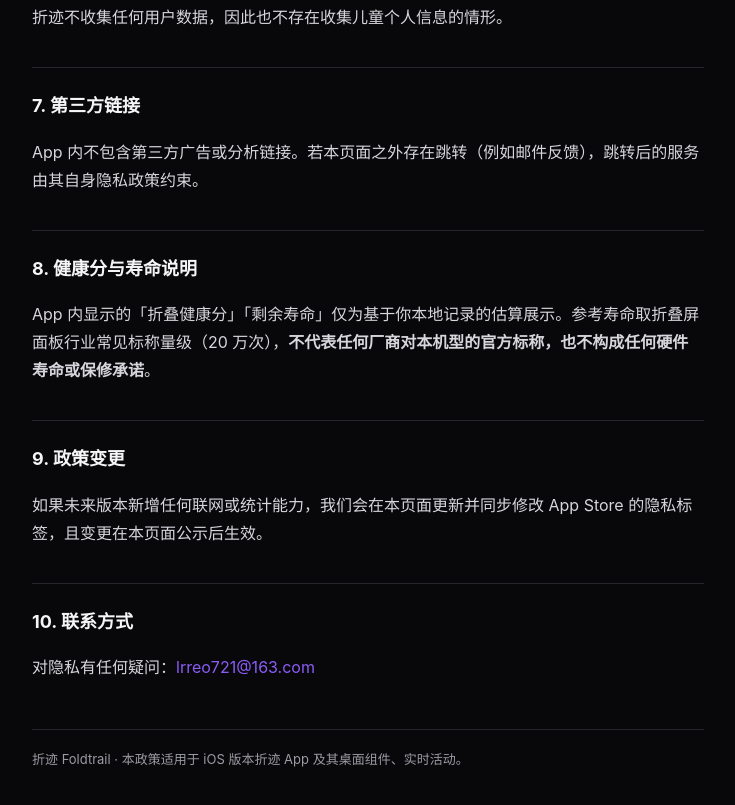
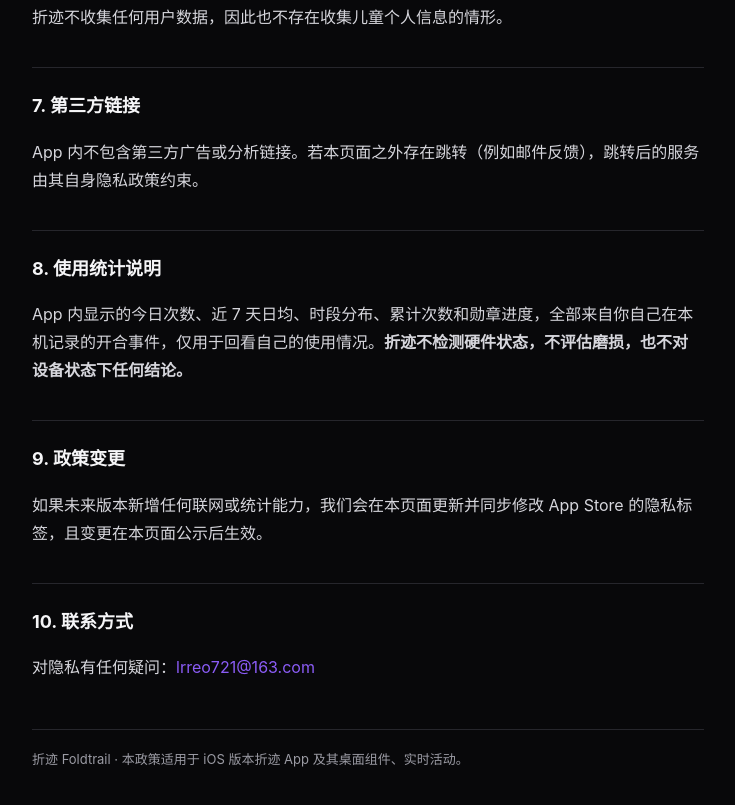
Before and after one commit to Lrreo0909/foldtrail-legal, a plain HTML site: page privacy.html in a window 1280 px wide. Shown: the part 1449-2254 px from the top of the page, without its empty margins (272-1007 px from the left). Drawn offline with Linux system fonts and the light colour scheme.

Commit message:
update: 隐私政策移除健康分/寿命说明，首页副标题改使用统计

```diff
--- a/privacy.html
+++ b/privacy.html
@@ -65,8 +65,8 @@
   <h2>7. 第三方链接</h2>
   <p>App 内不包含第三方广告或分析链接。若本页面之外存在跳转（例如邮件反馈），跳转后的服务由其自身隐私政策约束。</p>
 
-  <h2>8. 健康分与寿命说明</h2>
-  <p>App 内显示的「折叠健康分」「剩余寿命」仅为基于你本地记录的估算展示。参考寿命取折叠屏面板行业常见标称量级（20 万次），<strong>不代表任何厂商对本机型的官方标称，也不构成任何硬件寿命或保修承诺</strong>。</p>
+  <h2>8. 使用统计说明</h2>
+  <p>App 内显示的今日次数、近 7 天日均、时段分布、累计次数和勋章进度，全部来自你自己在本机记录的开合事件，仅用于回看自己的使用情况。<strong>折迹不检测硬件状态，不评估磨损，也不对设备状态下任何结论。</strong></p>
 
   <h2>9. 政策变更</h2>
   <p>如果未来版本新增任何联网或统计能力，我们会在本页面更新并同步修改 App Store 的隐私标签，且变更在本页面公示后生效。</p>
```
Also changed, not shown: index.html (+1 -1 lines).
